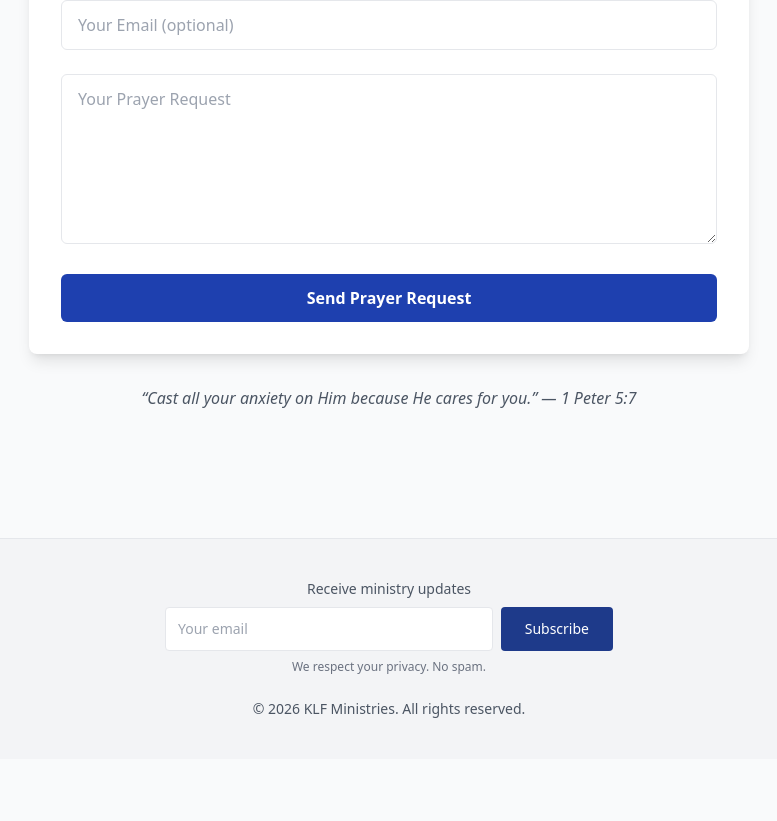
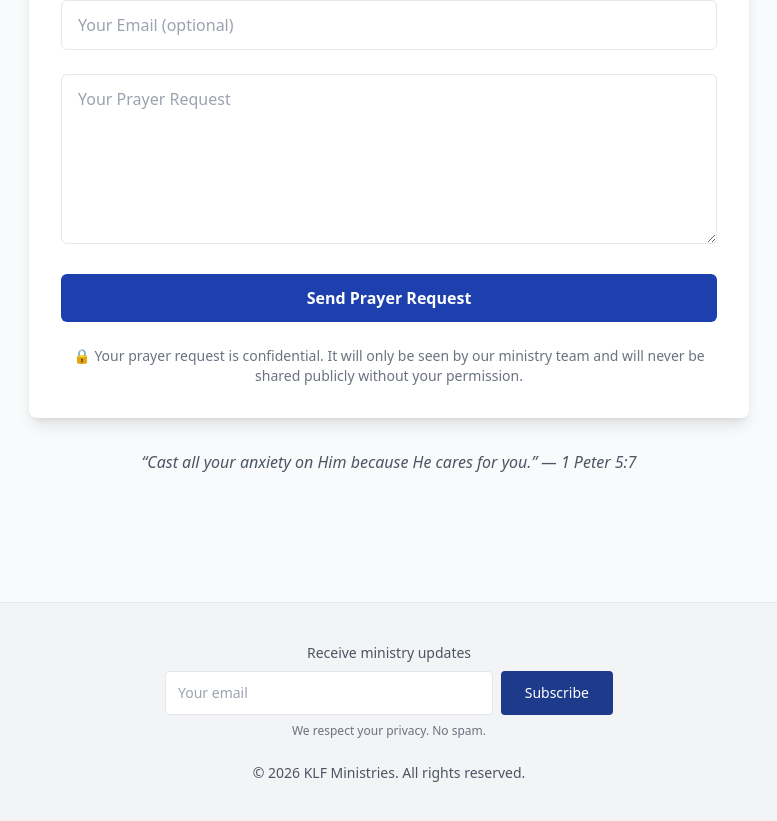
Before and after one commit to klfministries/klf-ministries-website, a Next.js app: page /en/prayer-request in a window 1280 px wide. Shown: the part 797-1618 px from the top of the page, without its empty margins (251-1028 px from the left). Before the commit the page ends 1556 px from the top, so only its background shows below. Built offline with nearby package versions, Linux system fonts and the light colour scheme.

Commit message:
Fix Formspree redirect using _next

```diff
--- a/app/[lang]/prayer-request/page.jsx
+++ b/app/[lang]/prayer-request/page.jsx
@@ -14,6 +14,8 @@ export default function PrayerRequest({ params }) {
       button: "Send Prayer Request",
       footer:
         "“Cast all your anxiety on Him because He cares for you.” — 1 Peter 5:7",
+      privacy:
+        "Your prayer request is confidential. It will only be seen by our ministry team and will never be shared publicly without your permission.",
     },
     es: {
       title: "Enviar una Petición de Oración",
@@ -25,6 +27,8 @@ export default function PrayerRequest({ params }) {
       button: "Enviar Petición",
       footer:
         "“Echando toda vuestra ansiedad sobre Él, porque Él tiene cuidado de vosotros.” — 1 Pedro 5:7",
+      privacy:
+        "Su petición de oración es confidencial. Solo será vista por el equipo del ministerio y no se compartirá públicamente sin su permiso.",
     },
   };
 
@@ -45,10 +49,10 @@ export default function PrayerRequest({ params }) {
         method="POST"
         className="bg-white shadow-lg rounded-lg p-8 space-y-6"
       >
-        {/* 🔹 REDIRECT AFTER SUBMISSION (FREE FORMSPREE) */}
+        {/* ✅ FORMSpree redirect (correct field name) */}
         <input
           type="hidden"
-          name="_redirect"
+          name="_next"
           value={`/${lang}/prayer-request/thank-you`}
         />
 
@@ -80,6 +84,11 @@ export default function PrayerRequest({ params }) {
         >
           {t.button}
         </button>
+
+        {/* 🔒 CONFIDENTIALITY NOTICE */}
+        <p className="text-sm text-gray-500 mt-4 text-center">
+          🔒 {t.privacy}
+        </p>
       </form>
 
       <p className="text-center italic text-gray-600 mt-8">
```
